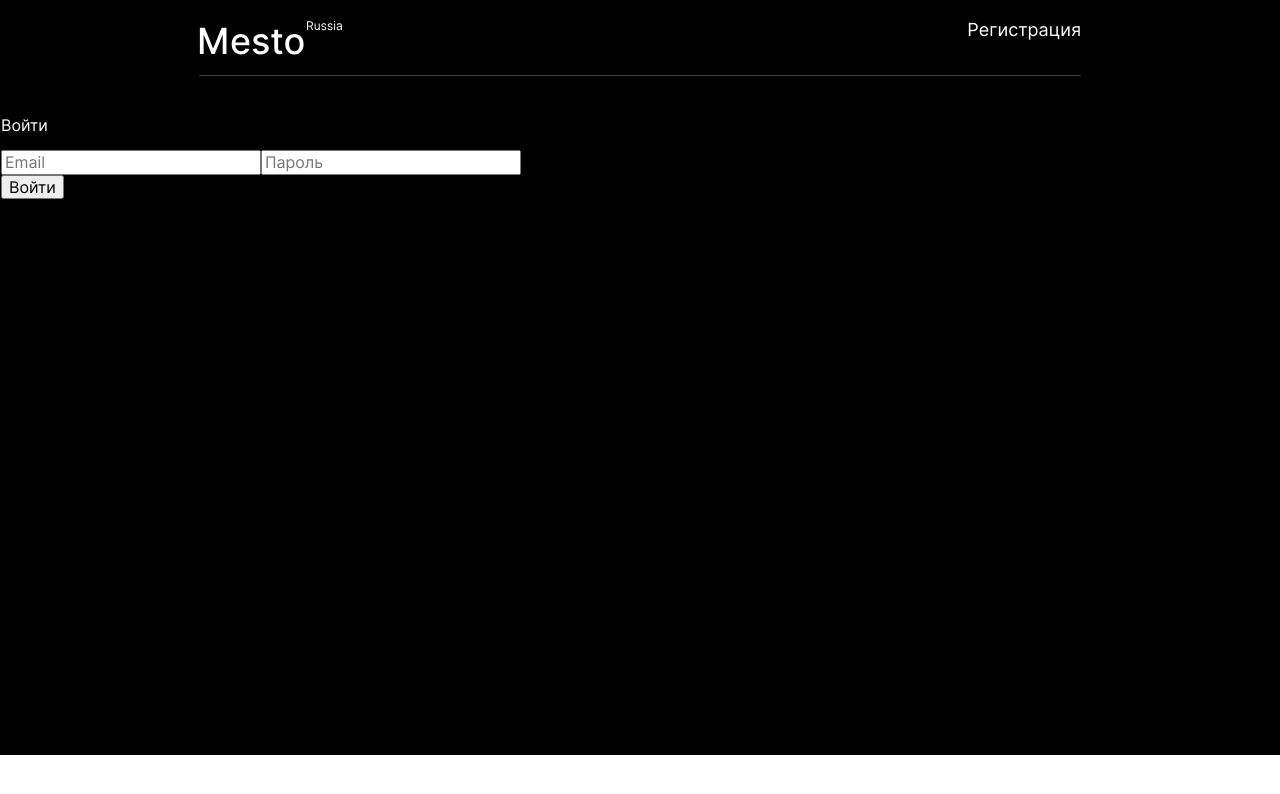
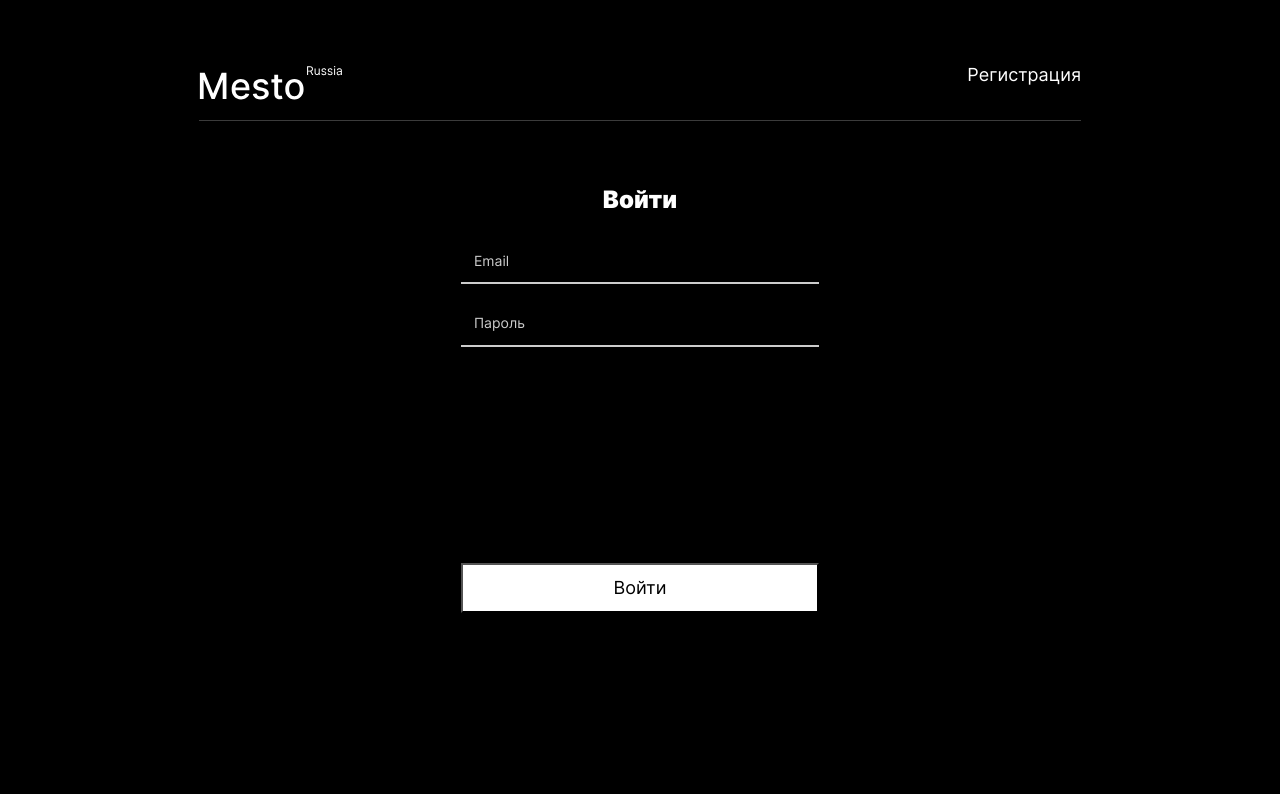
Before and after one commit to Mirovozzrenie/react-mesto-auth, a React app: page /sign-in in a window 1280 px wide. Built offline with nearby package versions, Linux system fonts and the light colour scheme; no server answers.

Commit message:
style for login page

```diff
--- /dev/null
+++ b/src/blocks/login/__button/login__button.css
@@ -0,0 +1,13 @@
+.login__button{
+    background-color: #fff;
+    color: #000000;
+    width: 358px;
+    height: 50px;;
+    font-style: normal;
+    font-weight: normal;
+    font-size: 18px;
+    line-height: 22px;
+    text-align: center;
+    margin-top: 200px;
+    margin-bottom: 20px;
+}
--- /dev/null
+++ b/src/blocks/login/__form/login__form.css
@@ -0,0 +1,4 @@
+.login__form{
+flex-direction: column;
+    display: flex;
+}
--- /dev/null
+++ b/src/blocks/login/__input/login__input.css
@@ -0,0 +1,15 @@
+.login__input{
+    background-color: #000000;
+    padding: 13px;
+    border-width: 0 0 2px 0;
+    border-bottom-color: #ccc;
+    color: #ccc;
+    margin-bottom: 16px;
+}
+.login__input::placeholder {
+    color: #ccc;
+    font-style: normal;
+    font-weight: normal;
+    font-size: 14px;
+    line-height: 17px;
+}
--- /dev/null
+++ b/src/blocks/login/__welcome/login__welcome.css
@@ -0,0 +1,6 @@
+.login__welcome{
+    text-align: center;
+    font-weight: 900;
+    font-size: 24px;
+    line-height: 29px;
+}
--- /dev/null
+++ b/src/blocks/login/login.css
@@ -0,0 +1,12 @@
+@import url('./__welcome/login__welcome.css');
+@import url('./__form/login__form.css');
+@import url('./__input/login__input.css');
+@import url('./__button/login__button.css');
+
+.login{
+    margin: 0 auto;
+    max-width: 358px;
+    display: flex;
+    flex-direction: column;
+    justify-content: center;
+}
--- a/src/blocks/page/page.css
+++ b/src/blocks/page/page.css
@@ -7,7 +7,6 @@
   padding: 1px;
   box-sizing: border-box;
   min-height: 100vh;
-  margin-top: -45px;
 }
 
 @media screen and (max-width: 700px) {
--- a/src/components/App.js
+++ b/src/components/App.js
@@ -39,38 +39,35 @@ export default function App() {
     useEffect(()=>{
         tokenCheck();
     }, [])
-    useEffect(()=>{
-        history.push('/')
-    },[loggedIn])
+    // useEffect(()=>{
+    //     history.push('/')
+    // },[loggedIn])
 
     function handleLogin(userDate) {
         Auth.authorize(userDate.email, userDate.password).then((data) => {
                 if(!data){
-                    console.log('!2')
                     throw new Error('Что-то пошло не так!')}
-                if (data.token){
+                if (data){
                     setLoggedIn(true);
-                   localStorage.setItem('tooken', data.tooken)
-                    console.log(2)
-                    console.log(loggedIn);
+                   localStorage.setItem('jwt', data.token)
                     history.push('/');
                 }
             })
     }
 
     function tokenCheck() {
-        if(localStorage.getItem('tooken')){
-            let tooken = localStorage.getItem('tooken');
-            Auth.getContent(tooken).then(({email, password})=>{
+        if(localStorage.getItem('jwt')){
+            let jwt = localStorage.getItem('jwt');
+            Auth.getContent(jwt).then(({email, password})=>{
                 if ({email, password}){
                     setLoggedIn(true);
                     setUserDate({email, password})
                 }
             })
         }
-        let tooken = localStorage.getItem('tooken');
-        if (tooken === true){
-            Auth.getContent(tooken).then((res) => {
+        let jwt = localStorage.getItem('jwt');
+        if (jwt === true){
+            Auth.getContent(jwt).then((res) => {
                 if (res){ handleLogin()
                     }
                 }
@@ -165,7 +162,6 @@ export default function App() {
                 });
         }
         return(
-            <BrowserRouter>
                 <CurrentUserContext.Provider value={currentUser}>
                     <Header/>
                     <Route path='/sign-in'> <Login onLogin={handleLogin} /></Route>
@@ -188,6 +184,5 @@ export default function App() {
                         <ImagePopup isOpen={isImagePopupOpen} card={selectedCard} onClose={closeAllPopups}/>
                     </Route>
                 </CurrentUserContext.Provider>
-             </BrowserRouter>
         )
     }
--- a/src/components/Login.js
+++ b/src/components/Login.js
@@ -1,14 +1,10 @@
-import { useHistory } from 'react-router-dom';
 import React, {useState} from 'react';
-import * as Auth from '../utils/Auth.js';
 
 const Login = (onLogin) => {
     const [ userData, setUserData] = useState({
         email: '',
         password: '',
     })
-    // const [message, setMessage] = useState('')
-    // const history = useHistory();
 
     function handleChange(e) {
         const {name, value} = e.target;
@@ -21,25 +17,21 @@ const Login = (onLogin) => {
     function handleSubmit(e){
         e.preventDefault();
             onLogin.onLogin(userData)
-                // .catch(err => console.log(err));
     }
-
-
         return(
             <div className="login">
                 <p className="login__welcome">
                     Войти
                 </p>
                 <form onSubmit={handleSubmit} className="login__form">
-                    <input id="username"  placeholder="Email" required name="email" type="email" value={userData.username} onChange={handleChange} />
-                    <input id="password"  placeholder="Пароль"required name="password" type="password" value={userData.password} onChange={handleChange} />
+                    <input id="username" className='login__input'  placeholder="Email" required name="email" type="email" value={userData.username} onChange={handleChange} />
+                    <input id="password" className='login__input'  placeholder="Пароль"required name="password" type="password" value={userData.password} onChange={handleChange} />
                     <div className="login__button-container">
-                        <button type="submit" className="login__link">Войти</button>
+                        <button type="submit" className="login__button">Войти</button>
                     </div>
                 </form>
             </div>
         )
-
 }
 
 export default Login;
--- a/src/components/NavBar.js
+++ b/src/components/NavBar.js
@@ -1,11 +1,20 @@
-import {BrowserRouter, NavLink, Route} from "react-router-dom";
+import { NavLink, Route, useHistory} from "react-router-dom";
 
 export default function NavBar(props) {
+
+    const history = useHistory();
+
+    function logOut() {
+        console.log(1)
+        localStorage.removeItem('jwt')
+        history.push('/sign-in')
+    }
+
     return (
             <nav className='header__navbar'>
-                <Route exact path='/'><NavLink className='header__navbar__link' to="/sign-in"><p>exit</p></NavLink></Route>
+                <Route exact path='/'><NavLink onClick={logOut} className='header__navbar__link' to="/sign-in"><p>exit</p></NavLink></Route>
                 <Route path='/sign-in'><NavLink className='header__navbar__link' to="/sign-up"><p>Регистрация</p></NavLink></Route>
-                <Route path='/sign-up'><NavLink className='header__navbar__link' to="/sign-in"><p>Войти</p></NavLink></Route>
+                <Route path='/sign-up'><NavLink className='header__navbar__link'><p>Войти</p></NavLink></Route>
             </nav>
     )
 }
--- a/src/components/ProtectedRoute.js
+++ b/src/components/ProtectedRoute.js
@@ -1,10 +1,9 @@
 import {Route, Redirect} from 'react-router-dom';
 export default function ProtectedRoute({ component: Component, ...props }){
-    console.log(props.loggedIn)
     return (
         <Route>
             {() =>
-                props.loggedIn  ? <Component {...props} /> : <Redirect to="/sign-in" />
+                props.loggedIn === true ? <Component {...props} /> : <Redirect to="/sign-in" />
             }
         </Route>
     );
--- a/src/index.css
+++ b/src/index.css
@@ -11,3 +11,4 @@
 @import url('./../src/blocks/popup/__input-field/_state/_invalid/popup_input-field_state_invalid.css');
 @import url('./../src/blocks/popup/__error/popup__error.css');
 @import url('./../src/blocks/popup/__save-button/_invalid/popup__save-button_invalid.css');
+@import url('./../src/blocks/login/login.css');
--- a/src/index.js
+++ b/src/index.js
@@ -1,6 +1,6 @@
 import React from 'react';
 import ReactDOM from 'react-dom';
-import { MemoryRouter } from 'react-router-dom';
+import {BrowserRouter, MemoryRouter} from 'react-router-dom';
 
 import './index.css';
 import App from './components/App';
@@ -8,9 +8,10 @@ import reportWebVitals from './reportWebVitals';
 
 ReactDOM.render(
   <React.StrictMode>
-      <MemoryRouter>
+
+      <BrowserRouter>
           <App />
-      </MemoryRouter>
+      </BrowserRouter>
   </React.StrictMode>,
   document.getElementById('root')
 );
--- a/src/utils/Auth.js
+++ b/src/utils/Auth.js
@@ -40,7 +40,7 @@ export const getContent = (token) => {
     return fetch(`${BASE_URL}/users/me`, {
         method: 'GET',
         headers: {
-            'Accept': 'application/json',
+            // 'Accept': 'application/json',
             'Content-Type': 'application/json',
             'Authorization': `Bearer ${token}`,
         }
```
